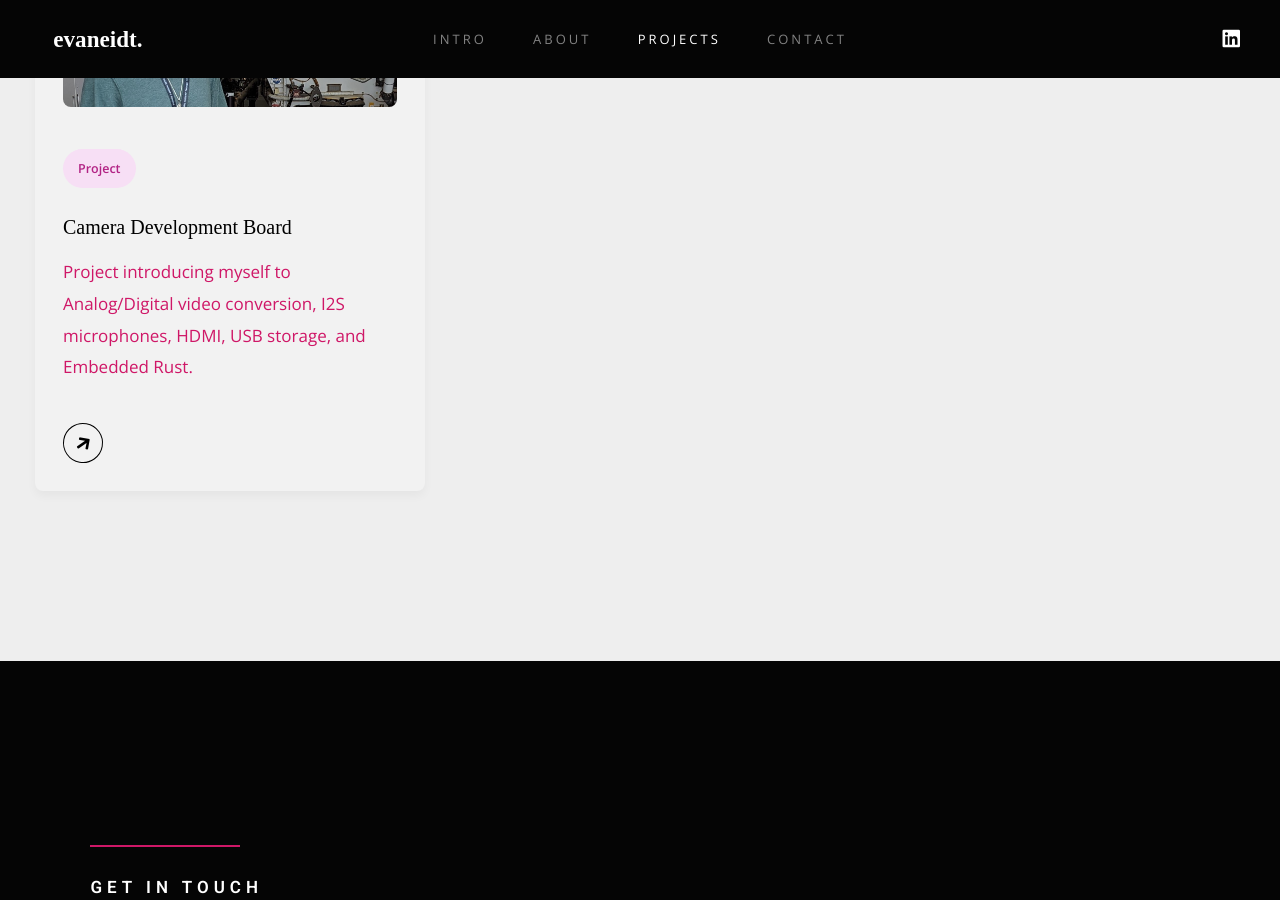
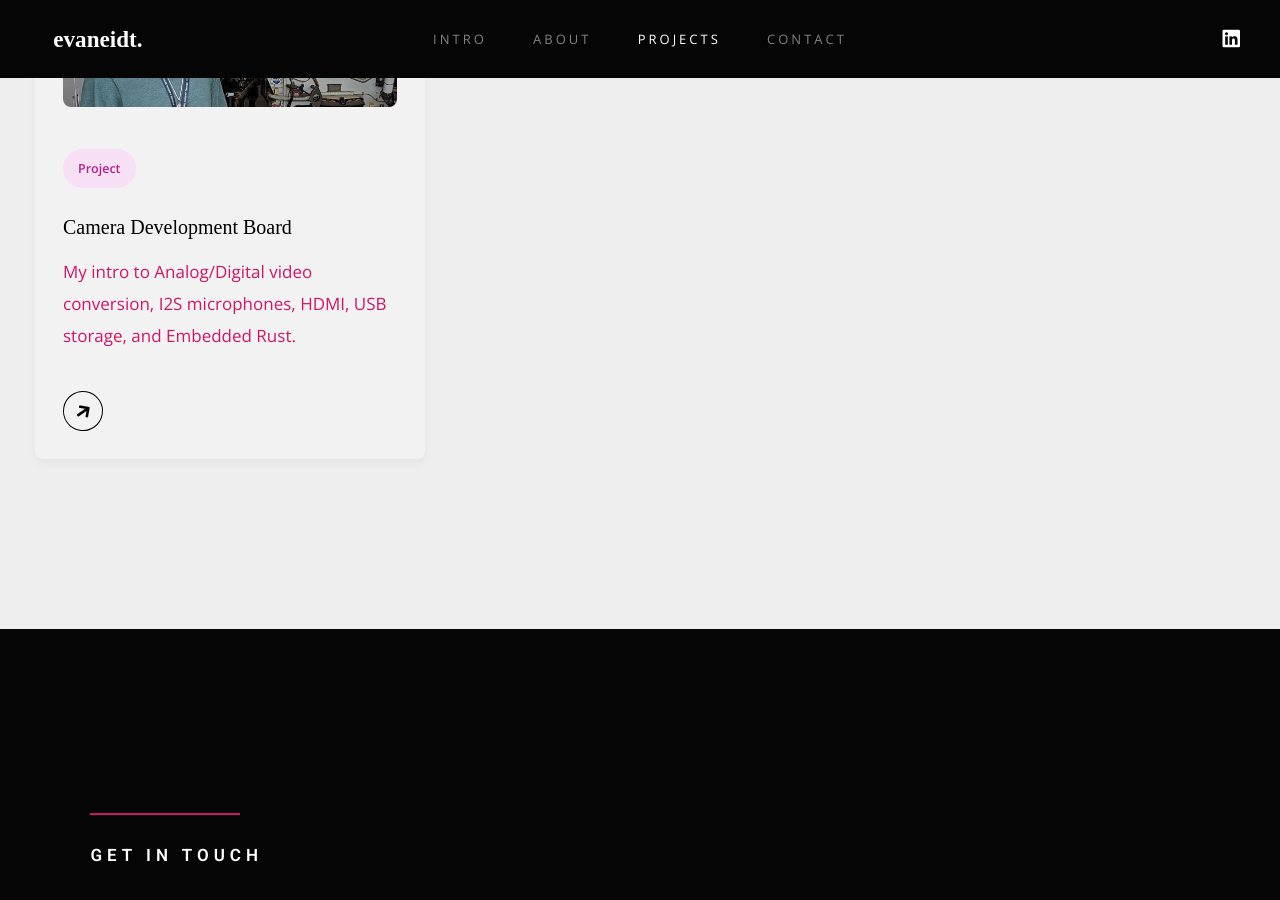
Before and after one commit to E-Eidt/e-eidt.github.io, a Jekyll site: the page index.html, which Jekyll copies as it is, in a window 1280 px wide and 900 px high, scrolled down 3019 px. Built offline with Jekyll 4.4.1, drawn with Linux system fonts in a browser that asks for light colours; some web fonts are replaced.

Commit message:
Update index.html
Tweaked project description

```diff
--- a/index.html
+++ b/index.html
@@ -197,7 +197,7 @@
                 <img src="images/JPL_Picture.jpg" alt="Card Image">
                 <span class="developer">Project</span>
                 <h3>Camera Development Board</h3>
-                <p>Project introducing myself to Analog/Digital video conversion, I2S microphones, HDMI, USB storage, and Embedded Rust.</p>
+                <p>My intro to Analog/Digital video conversion, I2S microphones, HDMI, USB storage, and Embedded Rust.</p>
                 <div class="arrow">
                     <i class="fas fa-arrow-right card-icon"></i>
                 </div>
```
